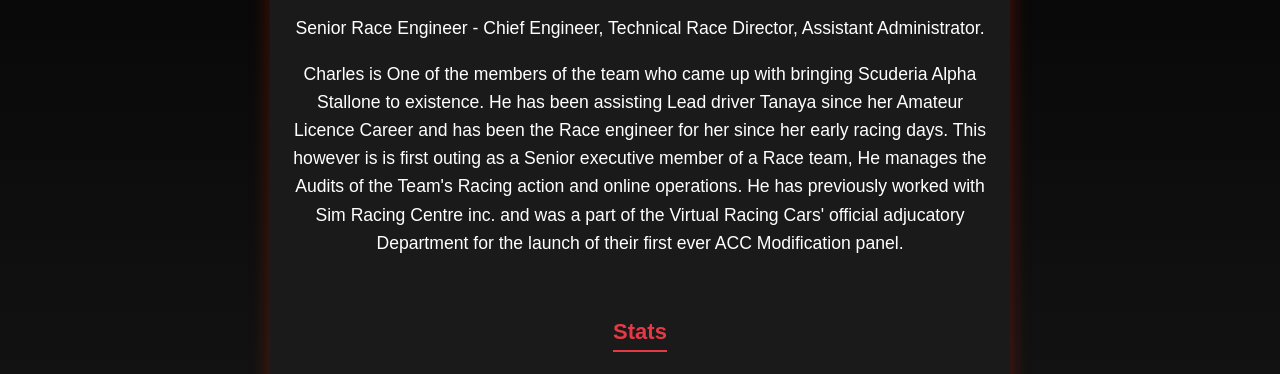
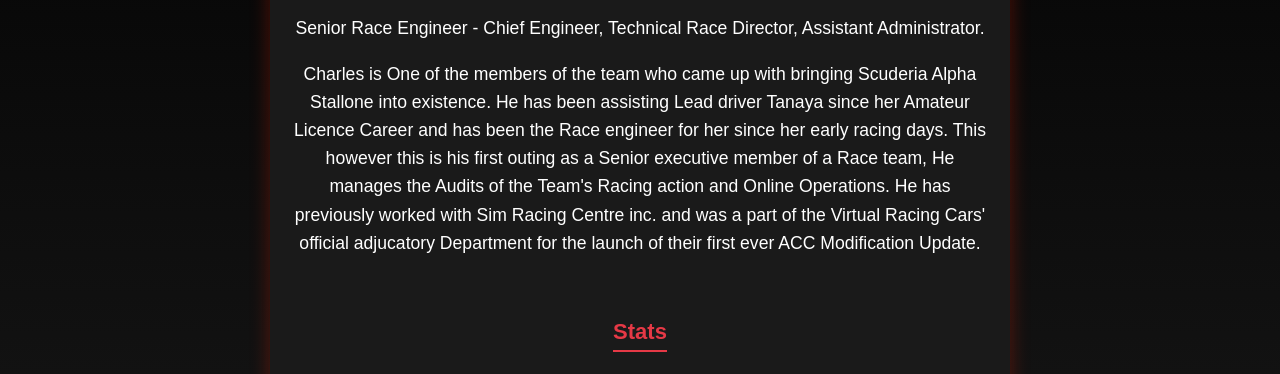
Before and after one commit to ScuderiaAlphaStallone/SASeRacing.com, a plain HTML site: page gerald.html in a window 1280 px wide. Shown: the part 346-720 px from the top of the page. Drawn offline with Linux system fonts and the light colour scheme.

Commit message:
Update gerald.html

```diff
--- a/gerald.html
+++ b/gerald.html
@@ -22,11 +22,11 @@
     <h2>Gerald Charles Paul</h2>
     <p>Senior Race Engineer - Chief Engineer, Technical Race Director, Assistant Administrator.</p>
     <p>
-      Charles is One of the members of the team who came up with bringing Scuderia Alpha Stallone to existence. He has been assisting Lead
-      driver Tanaya since her Amateur Licence Career and has been the Race engineer for her since her early racing days. This however is
-      is first outing as a Senior executive member of a Race team, He manages the Audits of the Team's Racing action and online operations.
+      Charles is One of the members of the team who came up with bringing Scuderia Alpha Stallone into existence. He has been assisting Lead
+      driver Tanaya since her Amateur Licence Career and has been the Race engineer for her since her early racing days. This however this
+      is his first outing as a Senior executive member of a Race team, He manages the Audits of the Team's Racing action and Online Operations.
       He has previously worked with Sim Racing Centre inc. and was a part of the Virtual Racing Cars' official adjucatory Department for the
-      launch of their first ever ACC Modification panel.
+      launch of their first ever ACC Modification Update.
     </p>
     <div class="stats">
     <h3>Stats</h3>
```
